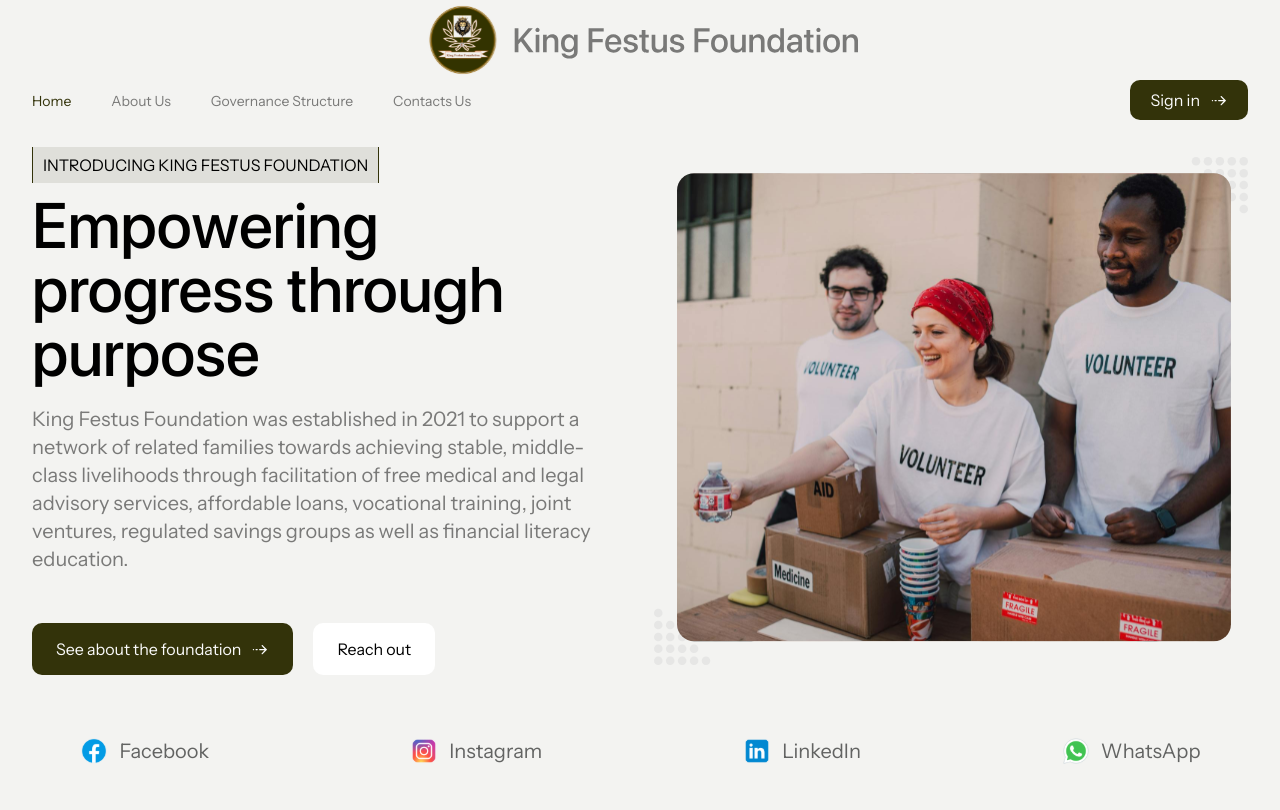
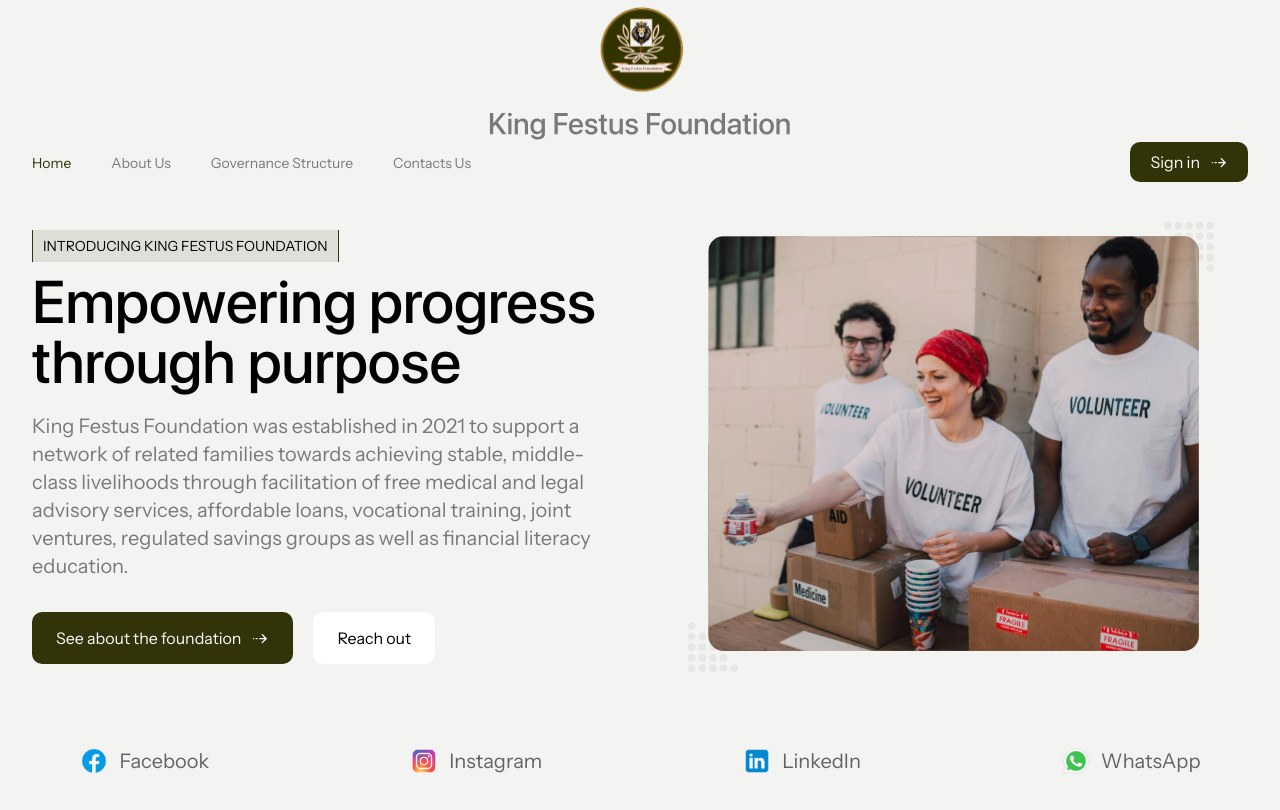
Before and after one commit to abdullmustyy/king-festus-foundation, a Next.js app: page / in a window 1280 px wide. Built offline with nearby package versions, Linux system fonts and the light colour scheme.

Commit message:
chore: change logo and auth layout

```diff
--- a/app/(auth)/forgot-password/page.tsx
+++ b/app/(auth)/forgot-password/page.tsx
@@ -2,7 +2,7 @@ import ForgotPasswordForm from "@/components/features/forms/forgot-password-form
 
 const ForgotPasswordPage = () => {
     return (
-        <div className="flex flex-col justify-center gap-8 lg:w-1/2">
+        <div className="flex flex-col justify-center gap-8">
             <div className="space-y-2.5 text-center">
                 <h1 className="text-4xl leading-[100%]">Forgot password?</h1>
                 <p className="font-sf-pro text-xl text-foreground/50">
--- a/app/(auth)/layout.tsx
+++ b/app/(auth)/layout.tsx
@@ -5,13 +5,13 @@ import Image from "next/image";
 const AuthLayout = ({ children }: Readonly<{ children: React.ReactNode }>) => {
     return (
         <>
-            <Navbar className="w-contain lg:pb-4 lg:*:data-[slot='navbar-menu']:justify-center *:data-[slot='navbar-menu']:justify-between" />
+            <Navbar className="w-contain gap-4 lg:pb-4 lg:*:data-[slot='navbar-menu']:justify-center *:data-[slot='navbar-menu']:justify-between" />
 
             <main className="bg-white lg:py10 py20 flex-1 flex items-center">
-                <section className="w-contain flex items-center justify-between xl:gap-46 gap-7">
+                <section className="w-contain grid lg:grid-cols-2 items-center xl:gap-30 gap-7">
                     {children}
 
-                    <div className="lg:w-1/2 h-130 lg:block hidden rounded-[20px] overflow-hidden">
+                    <div className="lg:block hidden p-15">
                         <Image
                             src={AuthVolunteerImage}
                             alt="Hero Volunteer Image"
--- a/app/(auth)/reset-password/page.tsx
+++ b/app/(auth)/reset-password/page.tsx
@@ -2,7 +2,7 @@ import ResetPasswordForm from "@/components/features/forms/reset-password-form";
 
 const ResetPasswordPage = () => {
     return (
-        <div className="flex flex-col justify-center gap-8 lg:w-1/2">
+        <div className="flex flex-col justify-center gap-8">
             <div className="space-y-2.5 text-center">
                 <h1 className="text-4xl leading-[100%]">Reset password</h1>
                 <p className="font-sf-pro text-xl text-foreground/50">
--- a/app/(auth)/sign-in/page.tsx
+++ b/app/(auth)/sign-in/page.tsx
@@ -2,7 +2,7 @@ import SignInForm from "@/components/features/forms/sign-in-form";
 
 const SignInPage = () => {
     return (
-        <div className="flex flex-col gap-8 lg:w-1/2">
+        <div className="flex flex-col gap-8">
             <h1 className="text-4xl leading-[100%] lg:text-left text-center">
                 <span className="text-foreground/50">Welcome to </span>
                 <br className="md-br" />
--- a/app/(auth)/sign-up/page.tsx
+++ b/app/(auth)/sign-up/page.tsx
@@ -2,7 +2,7 @@ import SignUpForm from "@/components/features/forms/sign-up-form";
 
 const SignUpPage = () => {
     return (
-        <div className="flex flex-col justify-center gap-8 lg:w-1/2">
+        <div className="flex flex-col justify-center gap-8">
             <h1 className="text-4xl leading-[100%] lg:text-left text-center">
                 <span className="text-foreground/50">Welcome to </span>
                 <br className="md-br" />
--- a/app/(public)/page.tsx
+++ b/app/(public)/page.tsx
@@ -8,12 +8,12 @@ import Link from "next/link";
 
 const HomePage = () => {
     return (
-        <section className="w-contain lg:py-5 py-10 grid lg:grid-cols-2 items-center gap-7">
-            <div className="flex flex-col gap-12.5">
+        <section className="w-contain py-10 grid lg:grid-cols-2 lg:grid-rows-[28.125rem] items-center gap-7">
+            <div className="flex flex-col gap-8">
                 <div className="space-y-2.5">
                     <SectionTag tag="INTRODUCING King Festus Foundation" className="uppercase" />
                     <div className="space-y-5">
-                        <h1 className="lg:text-[4rem] text-5xl leading-[100%]">Empowering progress through purpose</h1>
+                        <h1 className="lg:text-6xl text-5xl leading-[100%]">Empowering progress through purpose</h1>
                         <p className="text-xl text-foreground/50">
                             King Festus Foundation was established in 2021 to support a network of related families
                             towards achieving stable, middle-class livelihoods through facilitation of free medical and
@@ -45,14 +45,7 @@ const HomePage = () => {
                 </div>
             </div>
 
-            <div>
-                <Image
-                    src={HeroVolunteerImage}
-                    alt="Hero Volunteer Image"
-                    priority
-                    className="size-full object-cover"
-                />
-            </div>
+            <Image src={HeroVolunteerImage} alt="Hero Volunteer Image" priority className="size-full object-contain" />
         </section>
     );
 };
--- a/components/layout/navbar.tsx
+++ b/components/layout/navbar.tsx
@@ -31,10 +31,10 @@ const Navbar = ({ children, className }: React.ComponentProps<"nav">) => {
     }
 
     return (
-        <nav className={cn("relative", className)}>
+        <nav className={cn("relative lg:flex flex-col", className)}>
             <div className="lg:flex hidden items-center justify-center">
                 <Link href="/" title="King Festus Foundation | Home">
-                    <Image src={Logo} alt="King Festus Foundation" priority className="h-20" />
+                    <Image src={Logo} alt="King Festus Foundation" priority className="h20" />
                 </Link>
             </div>
 
--- a/components/ui/section-tag.tsx
+++ b/components/ui/section-tag.tsx
@@ -5,7 +5,7 @@ interface ISectionTagProps extends React.ComponentProps<"div"> {
 }
 
 const SectionTag = ({ className, tag }: ISectionTagProps) => {
-    return <div className={cn("w-fit px-2.5 py-1.5 bg-primary/10 border-x border-primary", className)}>{tag}</div>;
+    return <div className={cn("w-fit px-2.5 py-1.5 bg-primary/10 border-x border-primary text-sm", className)}>{tag}</div>;
 };
 
 export default SectionTag;
```
Also changed, not shown: public/images/logo.svg.
